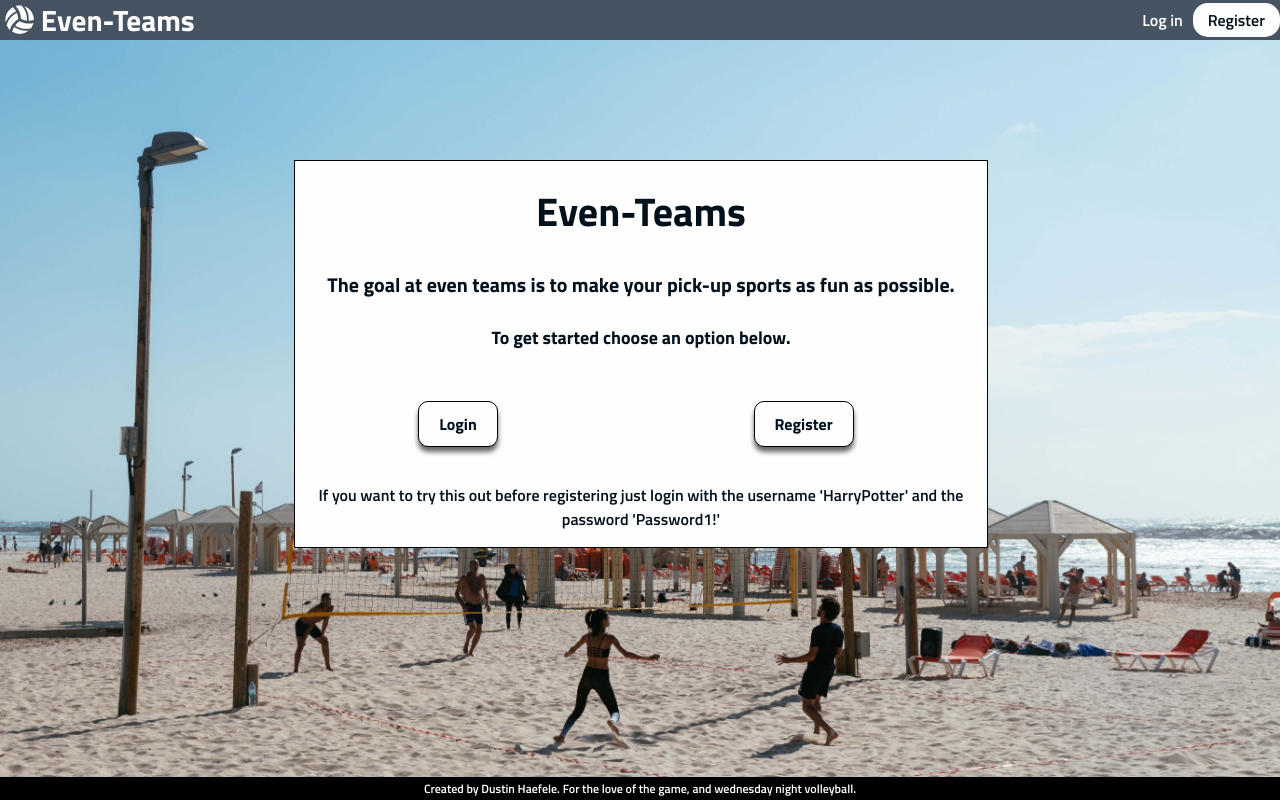
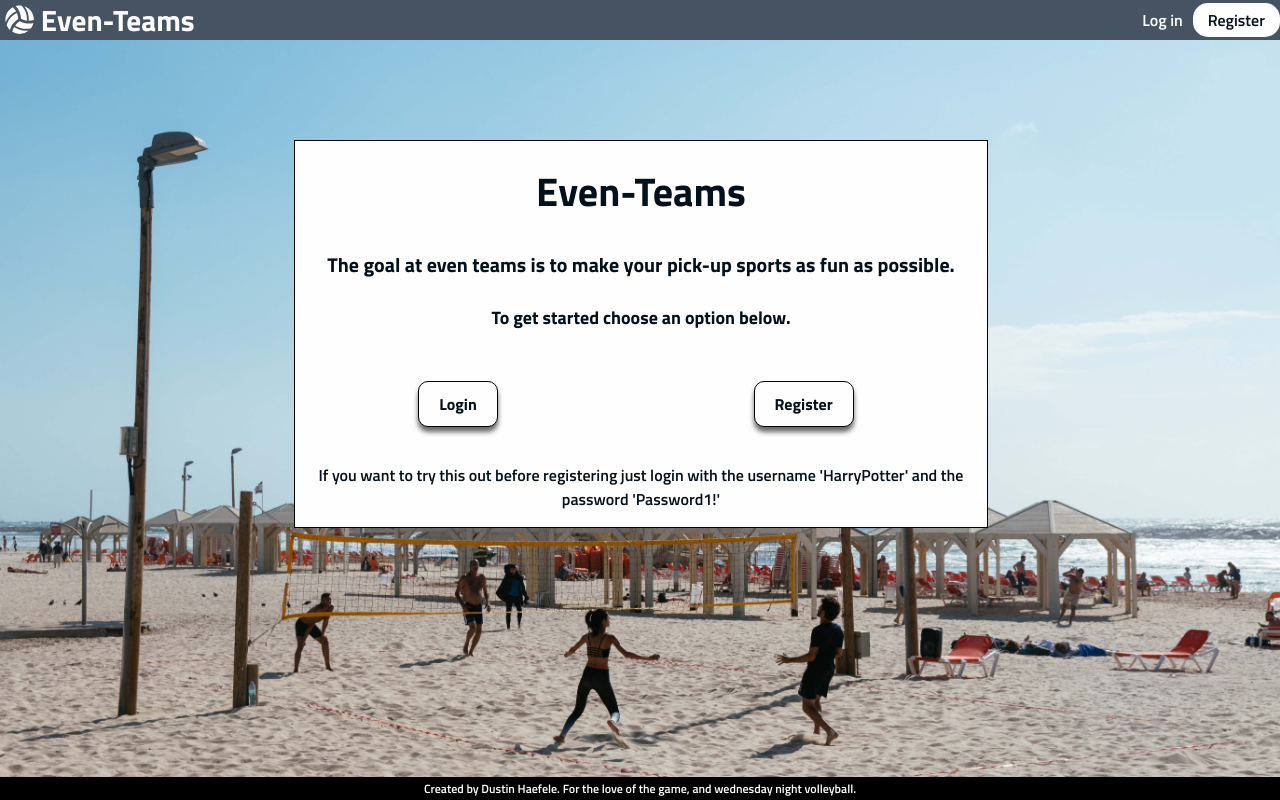
Before and after one commit to DustinHaefele/even-teams-client, a React (Create React App) app: page / in a window 1280 px wide. Built offline with nearby package versions, Linux system fonts and the light colour scheme.

Commit message:
updated main section padding and button-div on mobile

```diff
--- a/src/App.css
+++ b/src/App.css
@@ -34,7 +34,7 @@ footer p {
   }
 
   .main-section {
-    padding-top: 120px;
+    padding-top: 100px;
   }
 
 }
```
